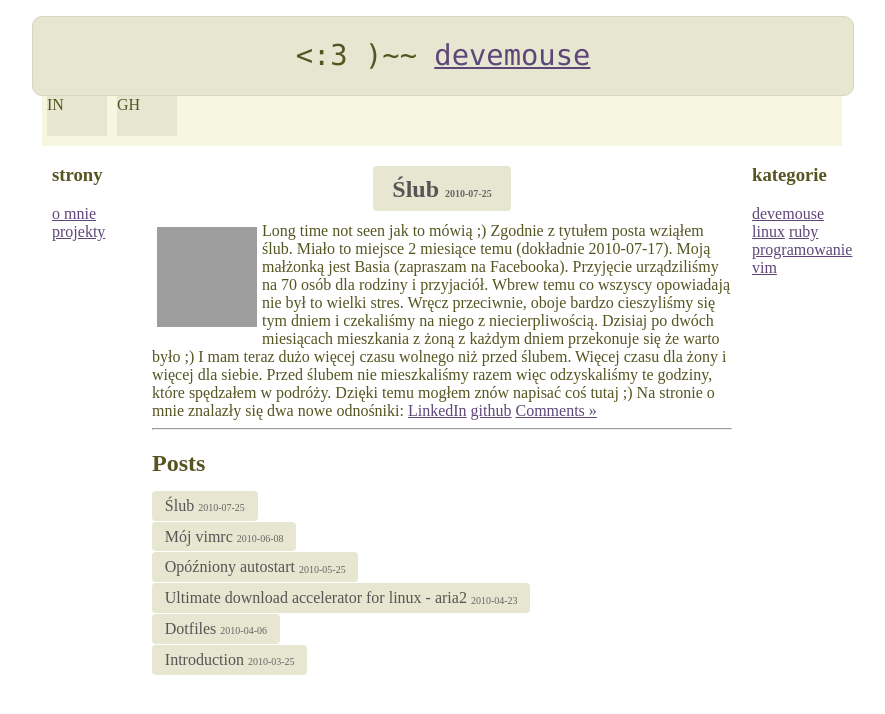
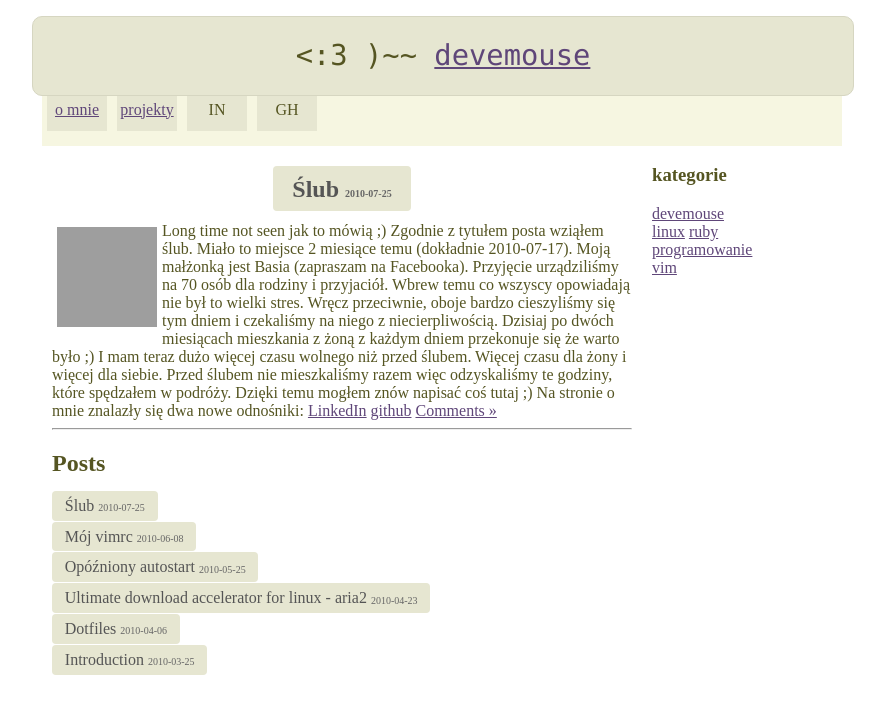
Before and after one commit to devemouse/devemouse.github.com, a Jekyll site: the page built from index.html, in a window 1280 px wide, cut to the strip 0-714 px from the top of the page. Shown: the whole strip, without its empty margins (198-1083 px from the left). Built offline with Jekyll 4.4.1, drawn with Linux system fonts in a browser that asks for light colours; Markdown is read by kramdown in place of the engine named in the settings; grey boxes are pictures that could not be loaded.

Commit message:
sone top-nav work

```diff
--- a/_layouts/base.html
+++ b/_layouts/base.html
@@ -13,21 +13,22 @@
          <div class="header">
             <br/>
             <div class="title">
-               <span class="mouse">&lt;:3 )~~ </span><a href="http://devemouse.github.com/" class="title"> devemouse </a>
+               <span class="mouse">&lt;:3 )~~ </span><a href="/" class="title"> devemouse </a>
             </div>
          </div>
          <div class="nav-top">
+            <div id="about">
+               <a href="/about.html">o mnie</a>
+            </div>
+            <div id="projects">
+               <a href="/projects.html">projekty</a>
+            </div>
             <div id="linkedin">
                IN
             </div>
             <div id="github">
                GH
             </div>
-         </div>
-         <div class="left">
-            <h3>strony</h3>
-            <a href="/about.html">o mnie</a>
-            <a href="/projects.html">projekty</a>
          </div>
          <div id="main" class="center">
             {{ content }}
--- a/css/default.css
+++ b/css/default.css
@@ -140,14 +140,16 @@ li.post {
 
 .nav-top div {
    width:60px;
-   height:40px;
+   height:30px;
    margin:5px;
    margin-top:0px;
+   padding-top:5px;
    background: #E6E6D1;
    display:inline;
-   float:left
+   float:left;
+   text-align:center;
+   vertical-align:bottom;
 }
-
 
 .container .left,.right {
    width:80px;
```
